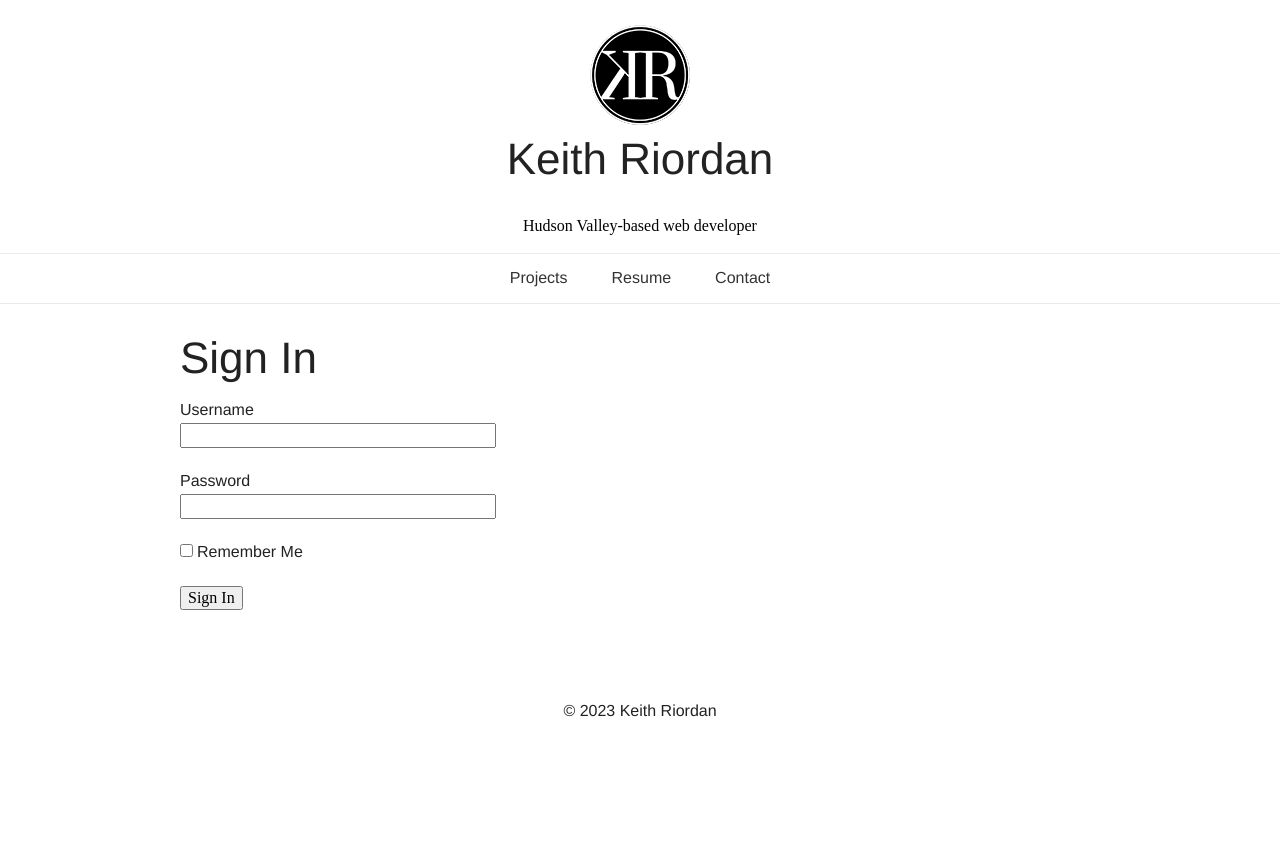
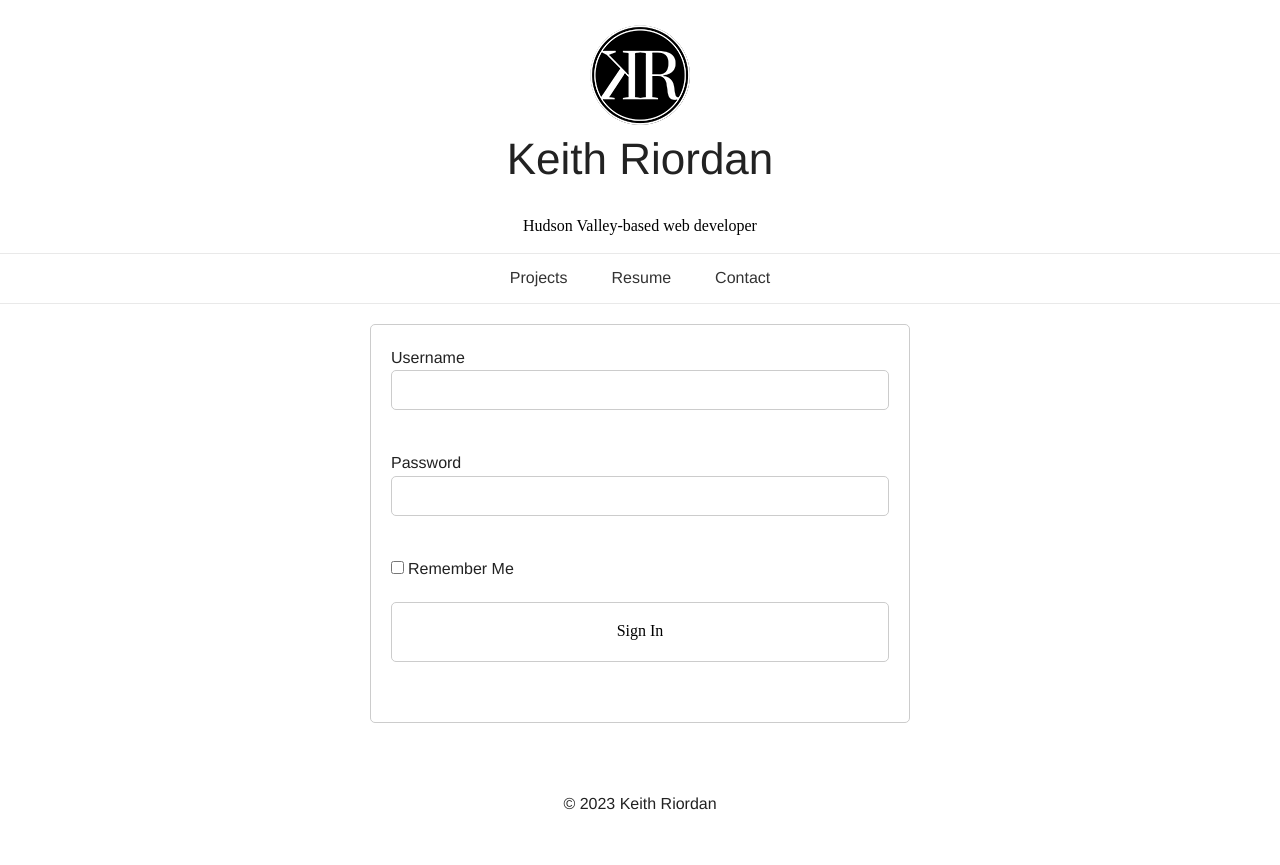
Before and after one commit to Kriordan/personal_portfolio, a Flask app: page /login in a window 1280 px wide. Before the commit the page ends 717 px from the top, so only its background shows below. Run offline with Flask 3, Linux system fonts and the light colour scheme; some libraries are stand-ins or nearby versions; some web fonts are replaced.

Commit message:
Clean up form styling

```diff
--- a/project/account/templates/login.html
+++ b/project/account/templates/login.html
@@ -1,18 +1,17 @@
 {% extends "base.html" %}
 
 {% block body %}
-    <h1>Sign In</h1>
-    <form action="" method="post" novalidate>
+    <form class="Login-form" method="post" novalidate>
         {{ form.hidden_tag() }}
         <p>
             {{ form.username.label }}<br>
-            {{ form.username(size=32) }}
+            {{ form.username(class_="Login-input") }}
         </p>
         <p>
             {{ form.password.label }}<br>
-            {{ form.password(size=32) }}
+            {{ form.password(class_="Login-input") }}
         </p>
         <p>{{ form.remember_me() }} {{ form.remember_me.label }}</p>
-        <p>{{ form.submit() }}</p>
+        <p>{{ form.submit(class_="Login-submit") }}</p>
     </form>
 {% endblock body %}
--- a/project/jobwizard/views.py
+++ b/project/jobwizard/views.py
@@ -15,11 +15,11 @@ jobwizard_blueprint = Blueprint("jobwizard", __name__, template_folder="template
 @login_required
 def home():
     jobs = db.session.query(Job)
-    return render_template("jobwizard.html", form=AddJobForm(request.form), jobs=jobs)
+    return render_template("job_list.html", form=AddJobForm(request.form), jobs=jobs)
 
 
 @jobwizard_blueprint.route("/jobwizard/add/", methods=["GET", "POST"])
-def add_job():
+def create_job():
     error = None
     form = AddJobForm(request.form)
     if form.validate_on_submit():
@@ -37,6 +37,6 @@ def add_job():
 
 
 @jobwizard_blueprint.route("/jobwizard/<job_id>", methods=["GET"])
-def get_single_job(job_id):
+def get_job(job_id):
     job = Job.query.filter_by(id=int(job_id)).first()
     return render_template("job.html", job=job)
--- a/project/static/css/main.css
+++ b/project/static/css/main.css
@@ -535,3 +559,34 @@ blockquote p {
 .Media-youtubeCard img {
   width: 100%;
 }
+.Login-form {
+  width: 540px;
+  margin: 0 auto;
+  padding: 20px;
+  border: 1px solid #ccc;
+  border-radius: 5px;
+  background-color: #fff;
+}
+.Login-input {
+  width: 100%;
+  height: 40px;
+  margin-bottom: 20px;
+  padding: 0 10px;
+  border: 1px solid #ccc;
+  border-radius: 5px;
+  background-color: #fff;
+}
+.Login-submit {
+  width: 100%;
+  height: 60px;
+  margin-bottom: 20px;
+  padding: 0 10px;
+  border: 1px solid #ccc;
+  border-radius: 5px;
+  background-color: #fff;
+  cursor: pointer;
+}
+.Login-submit:hover {
+  background-color: #222;
+  color: #eee;
+}
--- a/project/static/less/header.less
+++ b/project/static/less/header.less
@@ -1,5 +1,6 @@
 .Header {
   padding-top: 25px;
+  position: relative;
   text-align: center;
   &-logo {
     height: 100px;
@@ -31,13 +32,13 @@
       transform: rotateY(180deg);
     }
   }
+  &-tagline {
+    margin: 0;
+    padding: 15px 0;
+  }
   &-nav {
     border-bottom: 1px solid #e9e9e9;
-    &-tagline {
-      border-bottom: 1px solid #e9e9e9;
-      margin: 0;
-      padding: 15px 0;
-    }
+    border-top: 1px solid #e9e9e9;
     .active {
       color: #000;
       text-decoration: underline;
@@ -51,4 +52,9 @@
       }
     }
   }
+  &-user {
+    position: absolute;
+    right: 20px;
+    top: 20px;
+  }
 }
--- a/project/static/less/jobwizard.less
+++ b/project/static/less/jobwizard.less
@@ -4,7 +4,8 @@
         max-width: 960px;
     }
     &-title {
-        margin: 20px;
+        margin: 20px 0;
+        text-align: center;
     }
     &-joblist {
         padding: 20px;
@@ -33,14 +34,31 @@
         }
     }
     &-form {
+        margin: auto;
+        max-width: 540px;
         padding: 20px;
+    }
+    &-inputGroup {
+        display: flex;
+        flex-direction: column;
+        width: 100%;
+    }
+    &-input {
+        height: 50px;
+        margin: 5px 0 20px;
+        padding: 0 10px;
     }
     &-submit {
         background-color: #fff;
         border: 1px solid #000;
         border-radius: 4px;
-        height: 40px;
+        height: 60px;
+        margin-top: 60px;
         width: 100%;
+        &:hover {
+            background-color: #000;
+            color: #fff;
+        }
     }
     @media screen and (min-width: 720px) {
         &-joblist {
--- /dev/null
+++ b/project/static/less/login.less
@@ -0,0 +1,34 @@
+.Login {
+  &-form {
+    width: 540px;
+    margin: 0 auto;
+    padding: 20px;
+    border: 1px solid #ccc;
+    border-radius: 5px;
+    background-color: #fff;
+
+  }
+  &-input {
+    width: 100%;
+    height: 40px;
+    margin-bottom: 20px;
+    padding: 0 10px;
+    border: 1px solid #ccc;
+    border-radius: 5px;
+    background-color: #fff;
+  }
+  &-submit {
+    width: 100%;
+    height: 60px;
+    margin-bottom: 20px;
+    padding: 0 10px;
+    border: 1px solid #ccc;
+    border-radius: 5px;
+    background-color: #fff;
+    cursor: pointer;
+    &:hover {
+      background-color: #222;
+      color: #eee;
+    }
+  }
+}
--- a/project/static/less/main.less
+++ b/project/static/less/main.less
@@ -9,3 +9,4 @@
 @import "jobwizard";
 @import "job";
 @import "media";
+@import "login";
--- a/project/templates/_header.html
+++ b/project/templates/_header.html
@@ -7,22 +7,18 @@
       </div>
     </div>
 
-    <a class="Header-title" href="{{ url_for( 'foyer.home' )}}">
-        <h1>Keith Riordan</h1>
-    </a>
+    <h1 class="Header-title">Keith Riordan</h1>
 
     {% if not current_user.is_anonymous %}
       <div class="Header-user">
-        <ul>
-          <li><a href="{{ url_for( 'jobwizard.home' )}}">Job Listings</a></li>
-          <li><a href="{{ url_for( 'account.logout' )}}">Logout</a></li>
-        </ul>
+        <a href="{{ url_for( 'account.logout' )}}">Logout</a>
       </div>
     {% endif %}
   </div>
 
+  <p class="Header-tagline">Hudson Valley-based web developer</p>
+
   <nav class="Header-nav">
-    <p class="Header-nav-tagline">Hudson Valley-based web developer</p>
     <a
       {% if request.path == '/' %}class="active"{% endif %}
       href="{{ url_for( 'foyer.home' )}}">Projects</a>
@@ -32,5 +28,13 @@
     <a
       {% if request.path == '/contact' %}class="active"{% endif %}
       href="{{ url_for( 'foyer.contact' )}}">Contact</a>
+    {% if not current_user.is_anonymous %}
+      <a
+        {% if request.path == '/jobwizard' %}class="active"{% endif %}
+        href="{{ url_for( 'jobwizard.home' )}}">Jobwizard</a>
+      <a
+        {% if request.path == '/wishlist' %}class="active"{% endif %}
+        href="{{ url_for( 'foyer.home' )}}">Wishlist</a>
+    {% endif %}
   </nav>
 </header>
```
Also changed, not shown: other parts of project/static/css/main.css (+31 -7 lines), project/jobwizard/templates/job_list.html (renamed from project/jobwizard/templates/jobwizard.html, +4 -8 lines).
